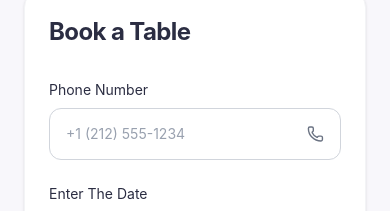
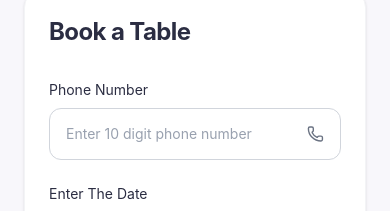
Before and after one commit to Jaisan-a-j/the-reserve-client, a React (Vite) app: page / in a window 390 px wide. Shown: the part 5700-5911 px from the top of the page. Built offline with nearby package versions, Linux system fonts and the light colour scheme.

Commit message:
Implemented form validation for phone number length and date

```diff
--- a/src/components/reservation/FormInput.tsx
+++ b/src/components/reservation/FormInput.tsx
@@ -9,6 +9,9 @@ const FormInput = ({
   onChange,
   name,
   error,
+  min,
+  maxLength,
+  inputMode,
 }: FormInputProps) => {
   return (
     <div>
@@ -25,6 +28,9 @@ const FormInput = ({
           value={value}
           onChange={onChange}
           placeholder={placeholder}
+          min={min}
+          maxLength={maxLength}
+          inputMode={inputMode}
           className="w-full outline-none text-sm text-gray-700 placeholder:text-gray-400 bg-transparent"
         />
 
--- a/src/components/reservation/Reservation.tsx
+++ b/src/components/reservation/Reservation.tsx
@@ -33,11 +33,19 @@ const Reservation = () => {
     return () => clearTimeout(timer);
   }, [success, dispatch]);
 
+  const today = new Date().toISOString().split("T")[0];
+
   const handleInputChange = (
     e: ChangeEvent<HTMLInputElement | HTMLTextAreaElement>,
   ) => {
     const { name, value } = e.target;
-    setFormData((prev) => ({ ...prev, [name]: value }));
+    let nextValue = value;
+
+    if (name === "phone") {
+      nextValue = value.replace(/\D/g, "").slice(0, 10);
+    }
+
+    setFormData((prev) => ({ ...prev, [name]: nextValue }));
     if (fieldErrors[name]) {
       setFieldErrors((prev) => {
         const updated = { ...prev };
@@ -62,10 +70,16 @@ const Reservation = () => {
 
     if (!formData.phone) {
       errors.phone = "Phone number is required.";
+    } else if (!/^\d{10}$/.test(formData.phone)) {
+      errors.phone = "Phone number must be exactly 10 digits.";
     }
+
     if (!formData.date) {
       errors.date = "Date is required.";
+    } else if (formData.date < today) {
+      errors.date = "Please choose today or a future date.";
     }
+
     if (!formData.time) {
       errors.time = "Time is required.";
     }
@@ -136,6 +150,7 @@ const Reservation = () => {
               <FormInput
                 key={field.label}
                 {...field}
+                min={field.name === "date" ? today : field.min}
                 value={formData[field.name]}
                 onChange={handleInputChange}
                 error={fieldErrors[field.name]}
--- a/src/components/team/Team.tsx
+++ b/src/components/team/Team.tsx
@@ -8,7 +8,7 @@ import { chefs } from "../../constants/chef";
 
 const Team = () => {
   return (
-    <section className="bg-[#f7f5f8] py-24 px-6">
+    <section id="team" className="bg-[#f7f5f8] py-24 px-6">
       <div className="text-center max-w-4xl mx-auto">
         <h2 className="text-4xl md:text-5xl font-bold text-[#2b2b52]">
           Get to Know Our Amazing Team
--- a/src/constants/forms.ts
+++ b/src/constants/forms.ts
@@ -4,10 +4,12 @@ import type { FormFieldMeta } from "../types";
 export const formFields: FormFieldMeta[] = [
   {
     label: "Phone Number",
-    type: "text",
-    placeholder: "+1 (212) 555-1234",
+    type: "tel",
+    placeholder: "Enter 10 digit phone number",
     icon: Phone,
     name: "phone",
+    inputMode: "numeric",
+    maxLength: 10,
   },
   {
     label: "Enter The Date",
--- a/src/types/index.ts
+++ b/src/types/index.ts
@@ -1,5 +1,5 @@
 import type { LucideIcon } from "lucide-react";
-import type { ChangeEvent } from "react";
+import type { ChangeEvent, InputHTMLAttributes } from "react";
 
 export interface LinkTypes {
   name: string;
@@ -19,6 +19,9 @@ export interface FormFieldMeta {
   placeholder?: string;
   icon: LucideIcon;
   name: string;
+  min?: string;
+  maxLength?: number;
+  inputMode?: InputHTMLAttributes<HTMLInputElement>["inputMode"];
 }
 
 export interface FormInputProps extends FormFieldMeta {
```
